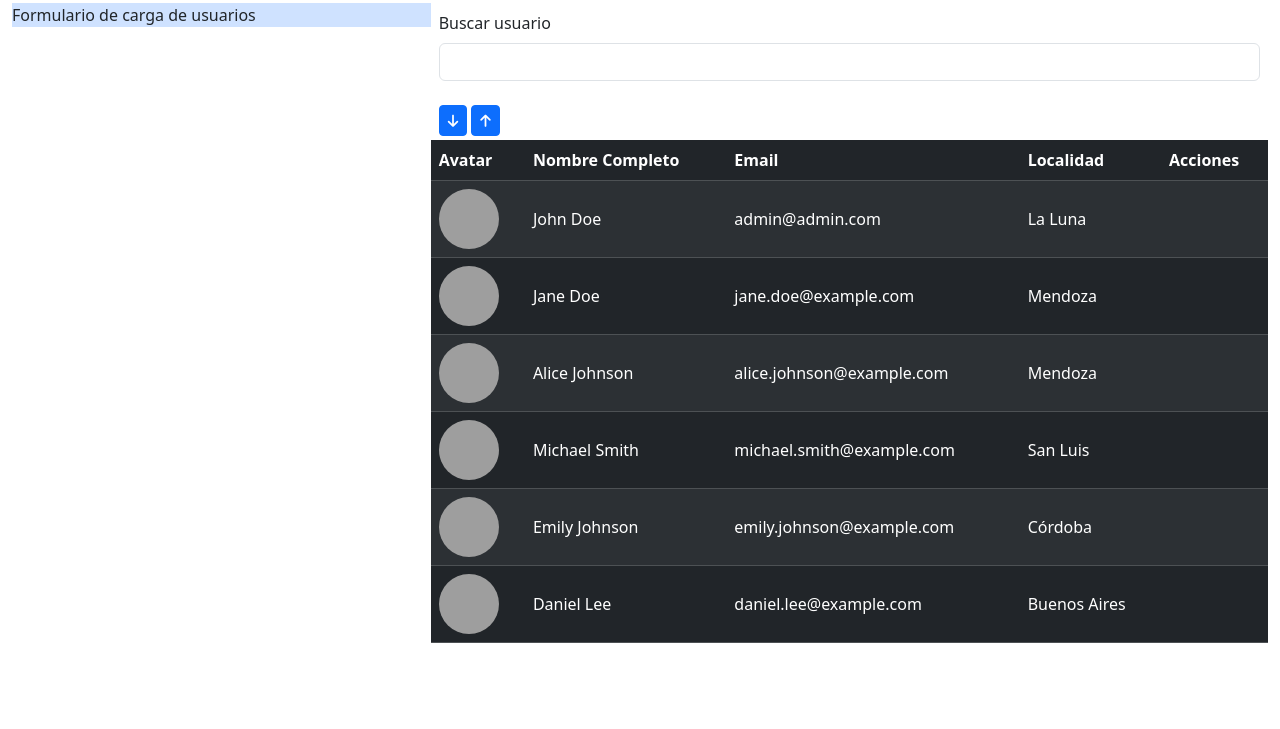
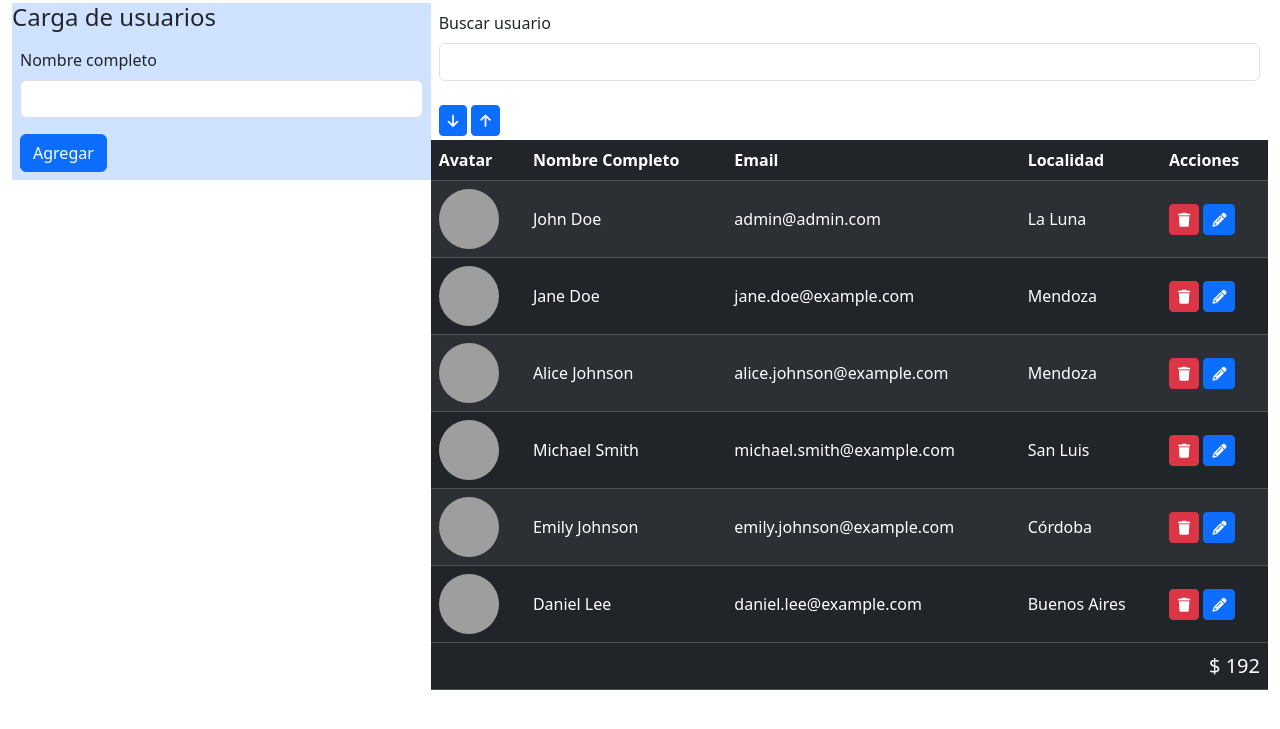
Before and after one commit to Macchioli/eit-metodos-array-ejercicio, a plain HTML site: page index.html in a window 1280 px wide. Shown: the part 53-782 px from the top of the page. Drawn offline with nearby package versions, Linux system fonts and the light colour scheme; some packages are replaced by stand-ins of ours; grey boxes are pictures that could not be loaded; a script that the page names is missing.

Commit message:
Eliminar usuario + formulario de ingreso

```diff
--- a/css/style.css
+++ b/css/style.css
@@ -18,3 +18,9 @@
 .user-search{
     padding: .5rem;
 }
+
+.table-total{
+    font-weight: 500;
+    text-align: right;
+    font-size: 1.25rem;
+}
--- a/index.html
+++ b/index.html
@@ -10,6 +10,8 @@
     <script src="https://cdn.jsdelivr.net/npm/bootstrap@5.3.3/dist/js/bootstrap.bundle.min.js" integrity="sha384-YvpcrYf0tY3lHB60NNkmXc5s9fDVZLESaAA55NDzOxhy9GkcIdslK1eN7N6jIeHz" crossorigin="anonymous"></script>
     <!-- FontAwesome -->
     <link rel="stylesheet" href="https://cdnjs.cloudflare.com/ajax/libs/font-awesome/6.5.1/css/all.min.css" integrity="sha512-DTOQO9RWCH3ppGqcWaEA1BIZOC6xxalwEsw9c2QQeAIftl+Vegovlnee1c9QX4TctnWMn13TZye+giMm8e2LwA==" crossorigin="anonymous" referrerpolicy="no-referrer" />
+    <!-- SweetAlert -->
+    <script src="https://cdn.jsdelivr.net/npm/sweetalert2@11"></script>
 </head>
 <body>
     <h1>Admin. Dashboard</h1>
@@ -18,7 +20,14 @@
         <div class="row g-0">
             <div class="col-12 col-lg-4">
                 <div class="user-form bg-primary-subtle">
-                    Formulario de carga de usuarios
+                    <h2 class="fs-4">Carga de usuarios</h2>
+                    <form class="p-2">
+                        <div class="mb-3">
+                          <label for="fullname" class="form-label">Nombre completo</label>
+                          <input type="text" class="form-control" id="fullname">
+                        </div>
+                        <button type="submit" class="btn btn-primary">Agregar</button>
+                    </form>
                 </div>
             </div>
             <div class="col-12 col-lg-8">
@@ -48,6 +57,12 @@
                         </thead>
                         <tbody id="table-body">
                         </tbody>
+                        <tfoot>
+                            <tr>
+                                <td></td>
+                                <td id="total" class="table-total" colspan="5">$ 123</td>
+                            </tr>
+                        </tfoot>
                     </table>
                 </div>
             </div>
--- a/js/admin.js
+++ b/js/admin.js
@@ -87,12 +87,21 @@ tableHTML.innerHTML = `<h2> Valor modificado desde JS </h2>` */
 // Obtener body de la tabla
 const tableBodyHTML = document.getElementById("table-body");
 
+//Obtener total
+const totalHTML = document.getElementById('total');
+
 console.log(tableBodyHTML); /* Corroboro si devuelve la tabla - puedo aplicar console.dir para levantar todas las propiedades */
 
 function renderUsers(arrayUsers){
 
     tableBodyHTML.innerHTML = ''; //Cada vez que ingresamos a la función limpiamos el body de la tabla y lo regeneramos  segun la búsqueda
+    //Defino una variable total
+    let total = 0;
+
     arrayUsers.forEach((user) => {
+        //Acumulo edades
+        total += user.age;
+
         tableBodyHTML.innerHTML+=`<tr>
                                         <td>
                                             <img class="user-image" src="${user.image}" alt="${user.fullname} avatar">
@@ -100,13 +109,47 @@ function renderUsers(arrayUsers){
                                         <td class="user-name">${user.fullname}</td>
                                         <td class="user-email">${user.email}</td>
                                         <td class="user-location">${user.location}</td>
-                                        <td class="user-actions"></td>
-                                  </tr>`
+                                        <td class="user-actions">
+                                            <button class="btn btn-danger btn-sm" onclick="deleteUser('${user.id}')"> <i class="fa-solid fa-trash"></i></button>
+                                            <button class="btn btn-primary btn-sm"><i class="fa-solid fa-pencil"></i></button>
+                                        </td>
+                                  </tr>` /* El ${user.id} lo encierro entre '' para pasarlo a string y que no lo trate como numero */
     });
+
+    totalHTML.innerText = `$ ${total} ` /* Sumatoria de edades. */
 }
 
 renderUsers(users); //La llamo para inicializar la tabla en primera carga.
 
+// Delete User
+function deleteUser(idUser){
+    console.log(`Funciona el delete al user ${idUser}` )
+
+    // Debería buscar el indice de ese elemento en el array
+    const indice = users.findIndex((usr) =>{
+        //Chequeo cuando el idUser coincide con el id de mi usr.
+        if(idUser === usr.id){
+            return true;
+        }
+    })
+    // Contemplar si no existe el usuario
+    if(indice < 0){
+        // alert("El usuario no se encontró")
+        // Swal.fire("Error!", "No se encontró el usuario", "error")
+        Swal.fire({
+            title: "Error!",
+            text:"No se encontró el usuario",
+            icon:"error",
+            timer: 3000
+        })
+        return
+    }
+    // Debería eliminar el elemento del array
+    users.splice(indice, 1)
+    // Debería volver a píntar la tabla
+    renderUsers(users)
+
+}
 
 // onKeyUp - Filter
 function inputSearch(parametro){
```
